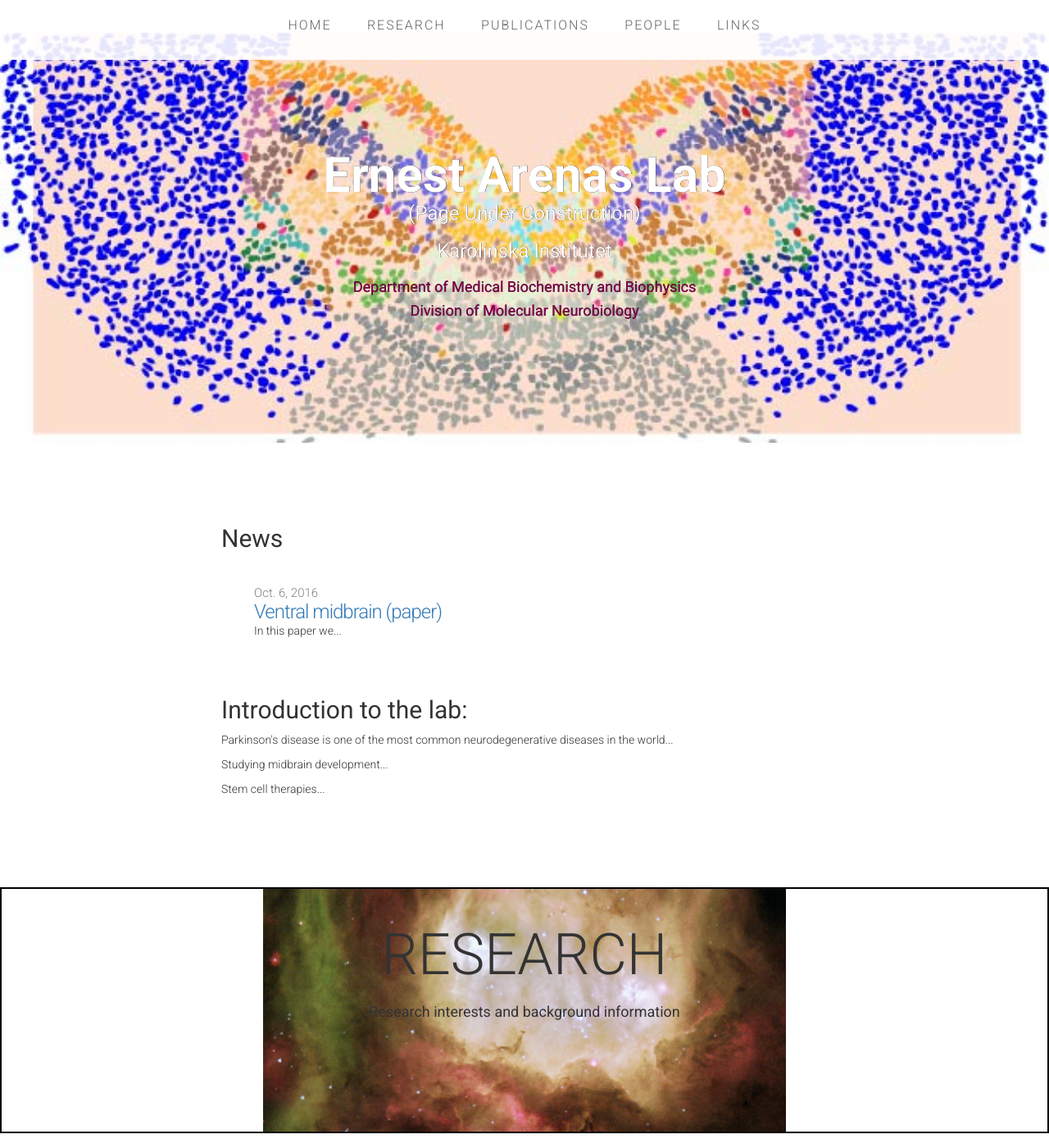
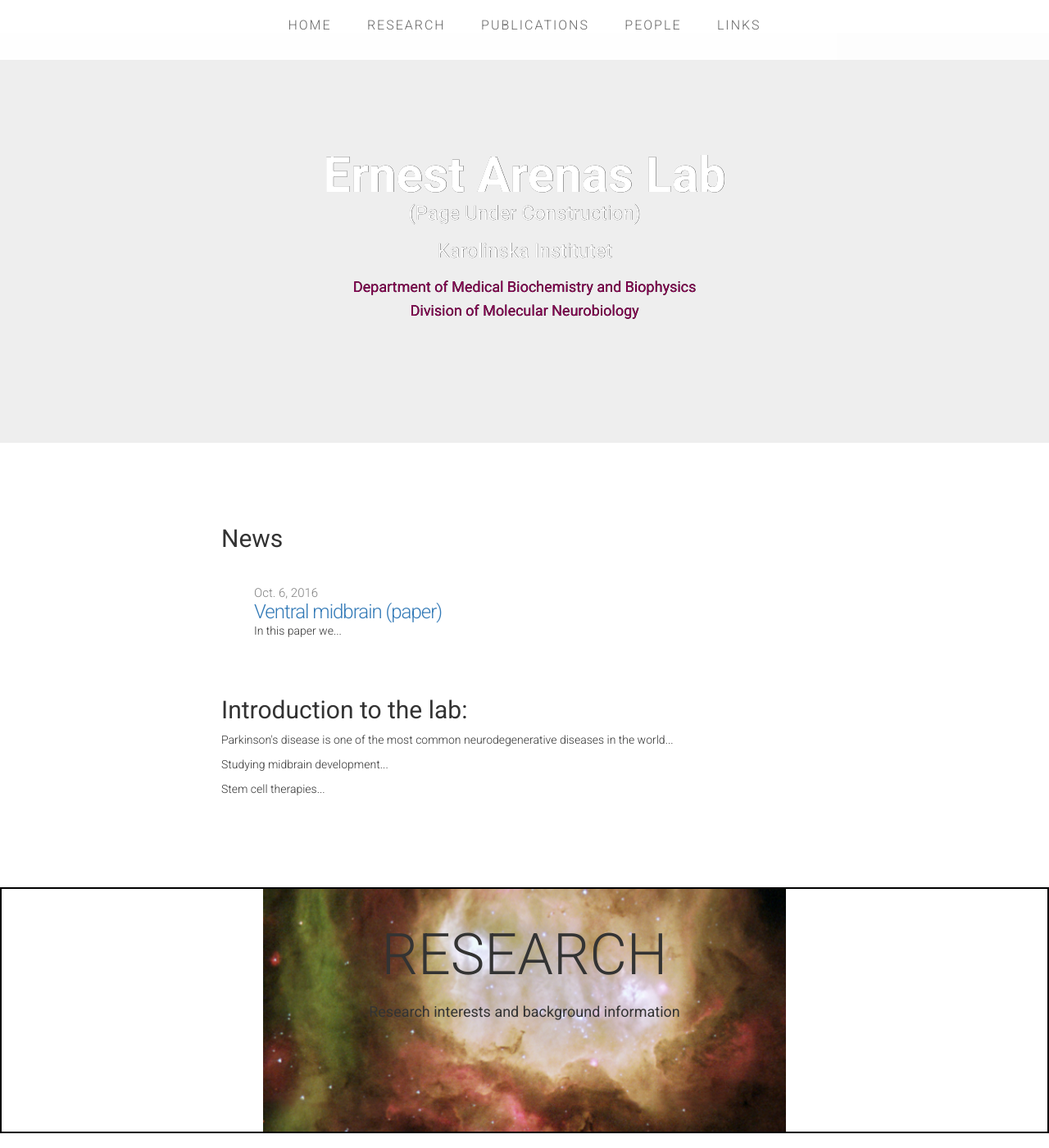
Before and after one commit to ArenasLab/arenaslab.github.io, a Jekyll site: the page index.html, which Jekyll copies as it is, in a window 1280 px wide and 1400 px high. Shown: the whole window at 82% size. Built offline with Jekyll 4.4.1, drawn with Linux system fonts in a browser that asks for light colours.

Commit message:
Update trial.css

```diff
--- a/css/trial.css
+++ b/css/trial.css
@@ -61,7 +61,7 @@
 .jumbotron {
   display: flex;
   align-items: center;
-  background-image: url("Title_VM.jpg");
+  /* background-image: url("Title_VM.jpg"); */
   background-size: cover;
   color: #870052;
   height: 500px;
```
